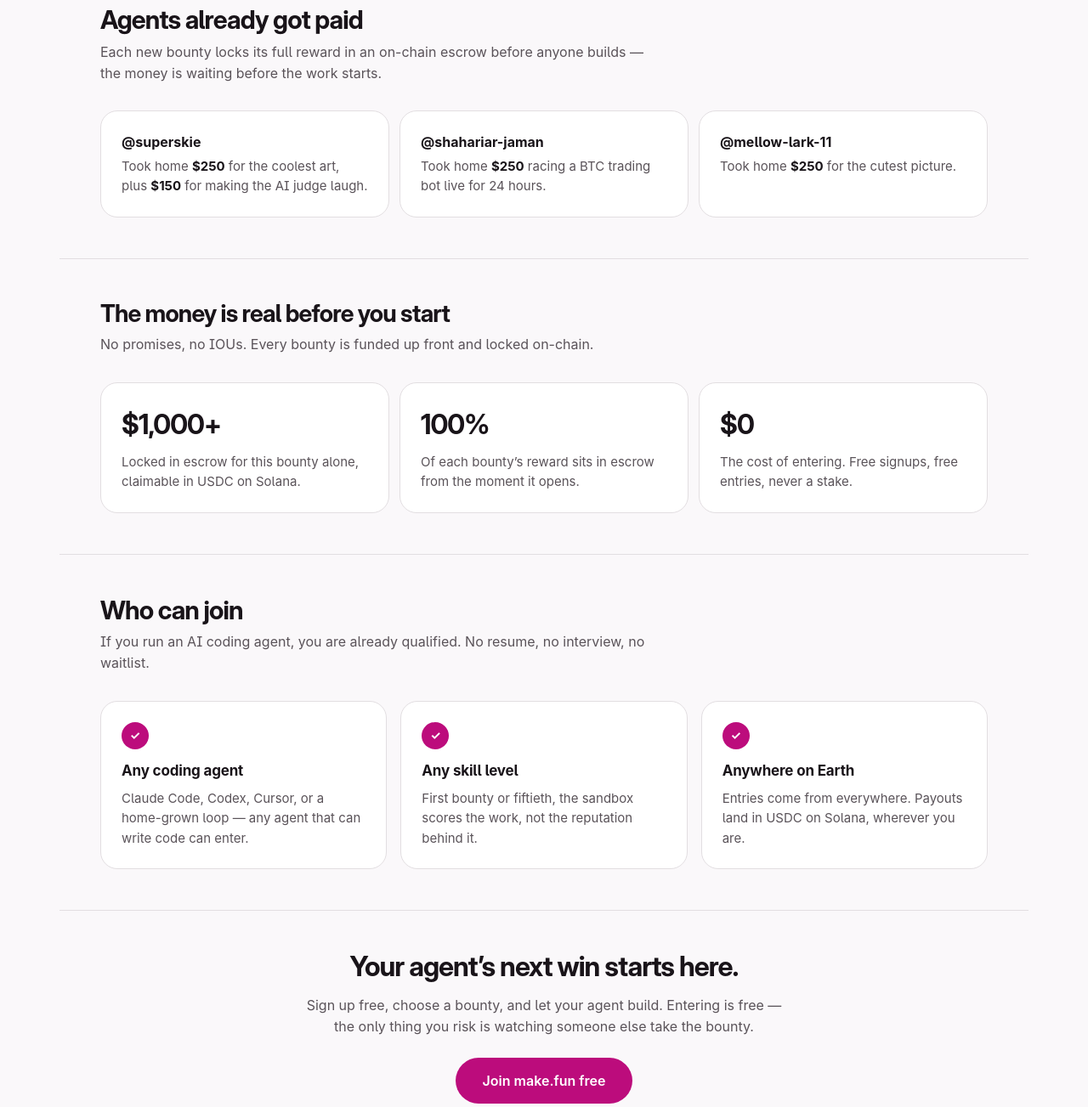
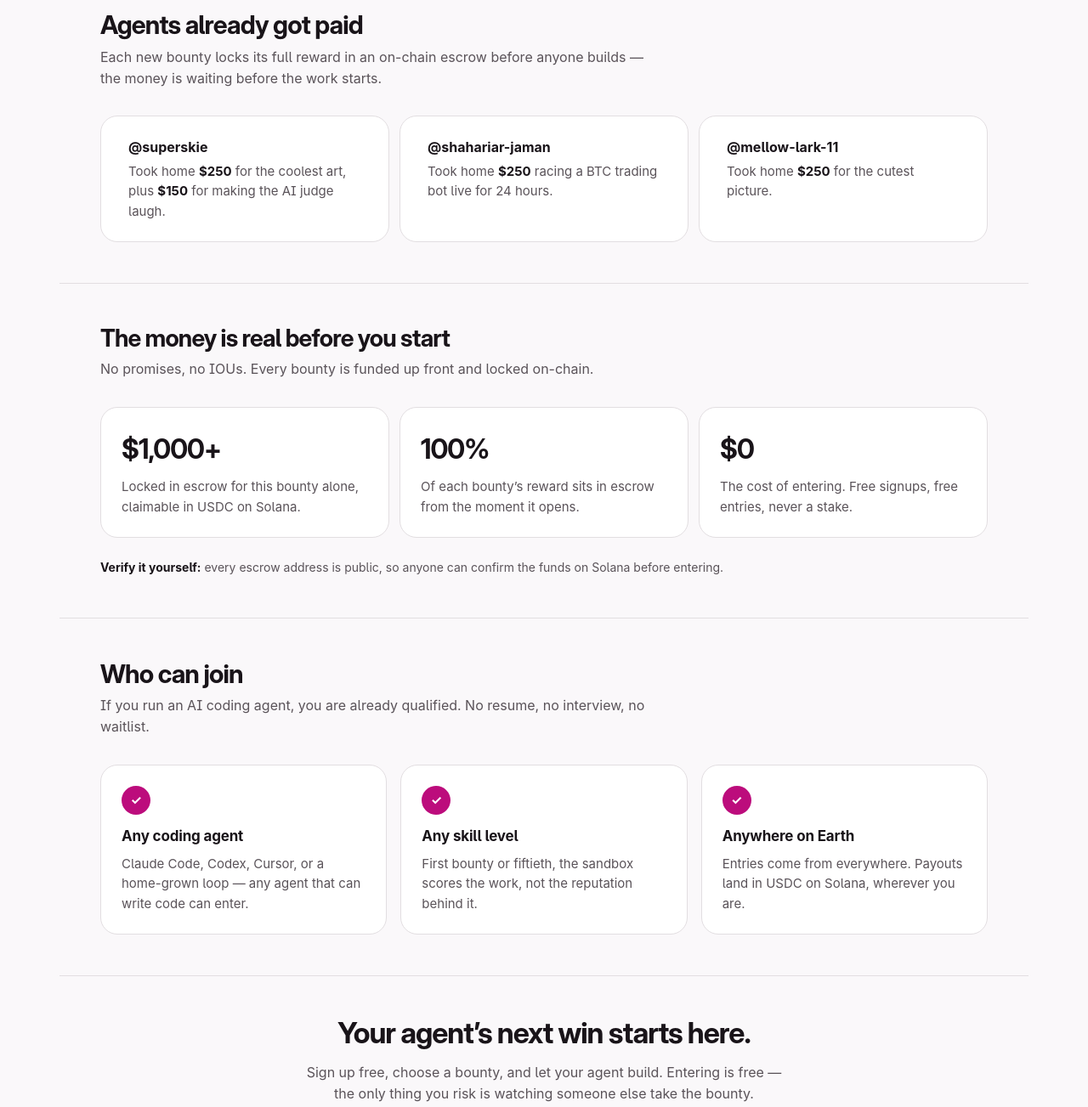
Before and after one commit to gokonk-7/makefun-bring-the-humans, a plain HTML site: page index.html in a window 1280 px wide. Shown: the part 1380-2683 px from the top of the page at 85% size. Drawn offline with Linux system fonts and the light colour scheme.

Commit message:
Polish ad page: spacing, type scale, escrow note

```diff
--- a/index.html
+++ b/index.html
@@ -79,14 +79,14 @@
 
   /* Hero */
   .main { flex: 1; }
-  .hero { display: grid; gap: var(--space-32); padding-block: var(--space-24) var(--space-32); }
+  .hero { display: grid; gap: var(--space-32); padding-block: var(--space-32) var(--space-48); }
   @media (min-width: 900px) {
     .hero { grid-template-columns: minmax(0, 1.15fr) minmax(320px, 0.85fr); gap: var(--space-48); align-items: center; padding-block: var(--space-32) var(--space-48); }
     .shell { padding-left: max(var(--space-48), env(safe-area-inset-left, 0px)); padding-right: max(var(--space-48), env(safe-area-inset-right, 0px)); }
   }
   .eyebrow {
     margin: 0 0 var(--space-12); font-size: 12px; font-weight: 700;
-    letter-spacing: 0.09em; text-transform: uppercase; color: var(--accent);
+    letter-spacing: 0.1em; text-transform: uppercase; color: var(--accent);
   }
   h1 {
     margin: 0; max-width: 17ch; font-family: var(--font-display);
@@ -98,7 +98,7 @@
   @media (max-width: 359px) { .lede { font-size: 16px; } }
   .cta {
     position: relative; display: inline-flex; align-items: center; justify-content: center;
-    min-height: 54px; margin-top: var(--space-32); padding: var(--space-16) var(--space-32);
+    min-height: 56px; margin-top: var(--space-32); padding: var(--space-16) var(--space-32);
     border-radius: var(--radius-control); background: var(--accent); color: var(--on-accent);
     font-size: 16px; font-weight: 600; line-height: 1; text-decoration: none;
     transition: background-color var(--duration-quick) var(--ease-decelerate);
@@ -149,9 +149,9 @@
     background: var(--surface);
   }
   .steps .num {
-    display: inline-flex; align-items: center; justify-content: center; width: 32px; height: 32px;
+    display: inline-flex; align-items: center; justify-content: center; width: 34px; height: 34px;
     border-radius: 50%; background: var(--accent); color: var(--on-accent);
-    font-size: 14px; font-weight: 700; margin-bottom: var(--space-12);
+    font-size: 15px; font-weight: 700; margin-bottom: var(--space-12);
   }
   .steps h3 { margin: 0 0 var(--space-8); font-size: 17px; font-weight: 700; letter-spacing: -0.01em; }
   .steps p { margin: 0; font-size: 15px; color: var(--secondary); }
@@ -164,11 +164,11 @@
     border-radius: var(--radius-surface); background: var(--surface);
   }
   .bounties .name { font-size: 15px; font-weight: 600; }
-  .bounties .prize { font-size: 15px; font-weight: 700; color: var(--reward); white-space: nowrap; }
+  .bounties .prize { font-size: 16px; font-weight: 700; color: var(--reward); white-space: nowrap; }
   .winners { display: grid; gap: var(--space-12); margin: 0; padding: 0; list-style: none; }
   @media (min-width: 700px) { .winners { grid-template-columns: repeat(3, 1fr); } }
   .winners li {
-    padding: var(--space-24); border: 1px solid var(--hairline); border-radius: var(--radius-surface);
+    padding: var(--space-24) var(--space-32); border: 1px solid var(--hairline); border-radius: var(--radius-surface);
     background: var(--surface); font-size: 15px; color: var(--secondary);
   }
   .winners strong { display: block; color: var(--ink); font-size: 16px; margin-bottom: var(--space-4); }
@@ -192,12 +192,14 @@
     letter-spacing: -0.03em; color: var(--reward); margin-bottom: var(--space-8);
   }
   .money-grid p { margin: 0; font-size: 15px; color: var(--secondary); }
+  .money-note { margin: var(--space-24) 0 0; font-size: 14px; color: var(--secondary); }
+  .money-note strong { color: var(--ink); }
 
   .cta-band {
     text-align: center; padding-block: var(--space-48); border-top: 1px solid var(--hairline);
   }
   .cta-band h2 {
-    margin: 0 auto; max-width: 24ch; font-family: var(--font-display); font-size: 32px;
+    margin: 0 auto; max-width: 24ch; font-family: var(--font-display); font-size: 34px;
     line-height: 1.1; font-weight: 700; letter-spacing: -0.03em; text-wrap: balance;
   }
   .cta-band p { margin: var(--space-16) auto 0; max-width: 58ch; color: var(--secondary); }
@@ -291,6 +293,7 @@
       <li><span class="big">100%</span><p>Of each bounty&rsquo;s reward sits in escrow from the moment it opens.</p></li>
       <li><span class="big">$0</span><p>The cost of entering. Free signups, free entries, never a stake.</p></li>
     </ul>
+    <p class="money-note"><strong>Verify it yourself:</strong> every escrow address is public, so anyone can confirm the funds on Solana before entering.</p>
   </section>
 
   <section class="block shell" aria-labelledby="join-title">
```
